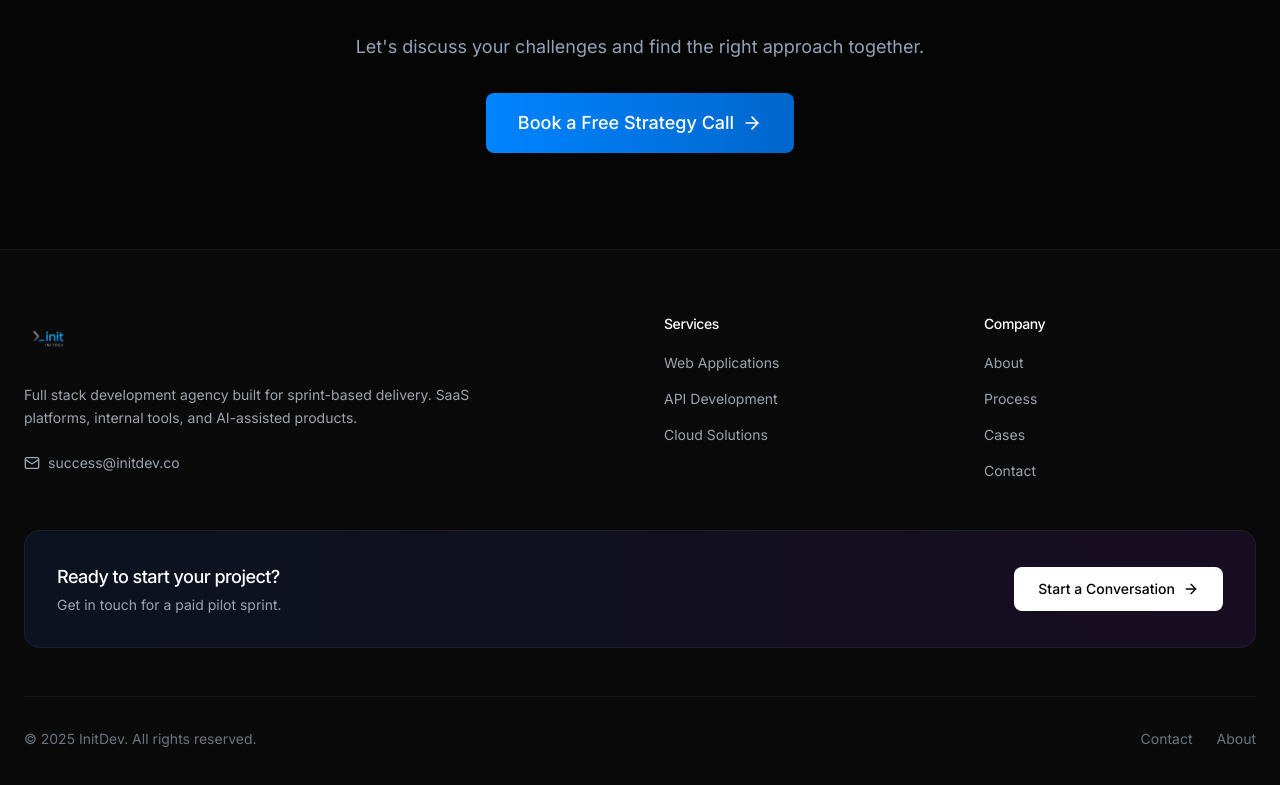
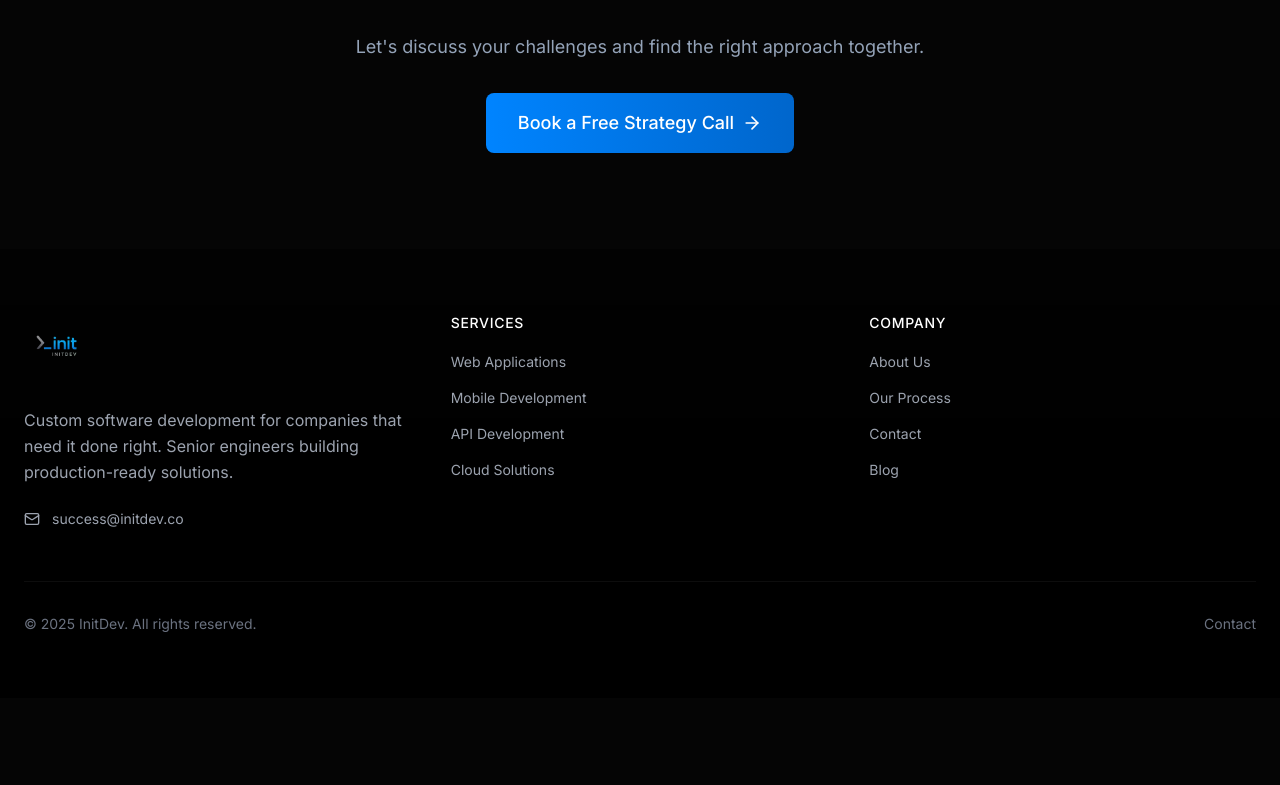
Before and after one commit to DevGanuga/initdev, a Next.js app: page /solutions in a window 1280 px wide. Shown: the part 2997-3782 px from the top of the page. After the commit the page ends 3695 px from the top, so only its background shows below. Built offline with nearby package versions, Linux system fonts and the light colour scheme.

Commit message:
Refactor Footer and CTASection components to enhance layout and content clarity; update footer links for improved navigation and accessibility; revise CTA messaging to focus on client needs and transparency in service offerings.

```diff
--- a/src/app/about/page.tsx
+++ b/src/app/about/page.tsx
@@ -284,6 +284,18 @@ export default function AboutPage() {
               whileInView={{ opacity: 1, y: 0 }}
               viewport={{ once: true }}
             >
+              <motion.div
+                className="inline-flex items-center gap-2 px-4 py-2 glass-subtle rounded-full mb-8"
+                initial={{ opacity: 0, scale: 0.9 }}
+                animate={{ opacity: 1, scale: 1 }}
+                transition={{ delay: 0.2 }}
+              >
+                <Rocket className="w-4 h-4 text-blue-400" />
+                <span className="text-sm text-gray-400 font-medium">
+                  Limited Availability for Q1 2025
+                </span>
+              </motion.div>
+
               <h2 className="text-4xl md:text-5xl lg:text-6xl font-light text-white mb-6">
                 Let&apos;s Build Something
                 {' '}<span className="block text-gradient-blue mt-2">Together</span>
--- a/src/app/solutions/page.tsx
+++ b/src/app/solutions/page.tsx
@@ -84,7 +84,7 @@ export default function SolutionsPage() {
               Built for Your Stage of Growth
             </h1>
             <p className="text-xl text-ash">
-              Whether you&apos;re launching your first product, optimizing sales, or scaling operations,
+              Whether you're launching your first product, optimizing sales, or scaling operations,
               we have the expertise to accelerate your business.
             </p>
           </motion.div>
--- a/src/components/layout/Footer.tsx
+++ b/src/components/layout/Footer.tsx
@@ -2,58 +2,64 @@
 
 import Link from 'next/link';
 import Image from 'next/image';
-import { Mail, ArrowRight } from 'lucide-react';
+import { Mail, ArrowUpRight } from 'lucide-react';
 
 const footerLinks = {
   Services: [
     { label: 'Web Applications', href: '/services' },
+    { label: 'Mobile Development', href: '/services' },
     { label: 'API Development', href: '/services' },
     { label: 'Cloud Solutions', href: '/services' },
   ],
   Company: [
-    { label: 'About', href: '/about' },
-    { label: 'Process', href: '/process' },
-    { label: 'Cases', href: '/cases' },
+    { label: 'About Us', href: '/about' },
+    { label: 'Our Process', href: '/process' },
     { label: 'Contact', href: '/contact' },
+    { label: 'Blog', href: '/blog' },
   ],
 };
 
 export function Footer() {
   return (
-    <footer className="bg-[#0a0a0a] border-t border-white/5">
-      <div className="max-w-7xl mx-auto px-6 py-16">
-        {/* Main footer content */}
-        <div className="grid grid-cols-1 md:grid-cols-2 lg:grid-cols-4 gap-12 mb-12">
+    <footer className="relative bg-black/50">
+      {/* Background gradient */}
+      <div className="absolute inset-0 bg-gradient-to-t from-black via-black/80 to-transparent" />
+
+      <div className="max-w-7xl mx-auto px-6 py-16 relative">
+        {/* Top section */}
+        <div className="grid grid-cols-1 lg:grid-cols-3 gap-12 mb-12">
           {/* Brand section */}
-          <div className="lg:col-span-2">
-            <Link href="/" className="inline-block mb-4">
+          <div className="lg:col-span-1">
+            <Link href="/" className="inline-block mb-6">
               <Image
                 src="/1966510796844172572-removebg-preview.png"
                 alt="InitDev"
-                width={160}
-                height={56}
-                className="h-12 w-auto"
+                width={200}
+                height={70}
+                className="h-16 w-auto"
               />
             </Link>
 
-            <p className="text-gray-400 mb-6 max-w-md text-sm leading-relaxed">
-              Full stack development agency built for sprint-based delivery.
-              SaaS platforms, internal tools, and AI-assisted products.
+            <p className="text-gray-400 mb-6 max-w-sm leading-relaxed">
+              Custom software development for companies that need it done right.
+              Senior engineers building production-ready solutions.
             </p>
 
+            {/* Contact info */}
             <a
               href="mailto:success@initdev.co"
-              className="inline-flex items-center gap-2 text-gray-400 hover:text-white transition-colors text-sm"
+              className="inline-flex items-center gap-3 text-gray-400 hover:text-white transition-colors group"
             >
               <Mail className="w-4 h-4" />
-              success@initdev.co
+              <span className="text-sm">success@initdev.co</span>
             </a>
           </div>
 
           {/* Links sections */}
+          <div className="lg:col-span-2 grid grid-cols-2 gap-8">
             {Object.entries(footerLinks).map(([category, links]) => (
               <div key={category}>
-              <h3 className="text-white font-medium mb-4 text-sm">
+                <h3 className="text-white font-medium mb-4 text-sm uppercase tracking-wider">
                   {category}
                 </h3>
                 <ul className="space-y-3">
@@ -61,31 +67,16 @@ export function Footer() {
                     <li key={link.label}>
                       <Link
                         href={link.href}
-                      className="text-gray-400 hover:text-white text-sm transition-colors"
+                        className="text-gray-400 hover:text-white text-sm transition-colors inline-flex items-center gap-1 group"
                       >
                         {link.label}
+                        <ArrowUpRight className="w-3 h-3 opacity-0 -translate-y-1 translate-x-1 group-hover:opacity-100 group-hover:translate-y-0 group-hover:translate-x-0 transition-all" />
                       </Link>
                     </li>
                   ))}
                 </ul>
               </div>
             ))}
-        </div>
-
-        {/* CTA Section */}
-        <div className="bg-gradient-to-r from-blue-600/10 to-purple-600/10 rounded-2xl p-8 mb-12 border border-white/5">
-          <div className="flex flex-col md:flex-row items-center justify-between gap-6">
-            <div>
-              <h3 className="text-white text-lg font-medium mb-1">Ready to start your project?</h3>
-              <p className="text-gray-400 text-sm">Get in touch for a paid pilot sprint.</p>
-            </div>
-            <Link
-              href="/contact"
-              className="inline-flex items-center gap-2 bg-white text-black px-6 py-3 rounded-lg font-medium text-sm hover:bg-gray-100 transition-colors group"
-            >
-              Start a Conversation
-              <ArrowRight className="w-4 h-4 group-hover:translate-x-1 transition-transform" />
-            </Link>
           </div>
         </div>
 
@@ -99,9 +90,6 @@ export function Footer() {
             <Link href="/contact" className="text-gray-500 hover:text-white text-sm transition-colors">
               Contact
             </Link>
-            <Link href="/about" className="text-gray-500 hover:text-white text-sm transition-colors">
-              About
-            </Link>
           </div>
         </div>
       </div>
--- a/src/components/sections/CTASection.tsx
+++ b/src/components/sections/CTASection.tsx
@@ -29,8 +29,8 @@ export function CTASection() {
             </h2>
 
             <p className="text-xl text-white/80 mb-8 max-w-2xl mx-auto">
-              Start with a paid pilot sprint. We integrate into your workflow,
-              deliver real output, and expand from there if it fits.
+              Tell us what you need. We&apos;ll tell you if we can build it,
+              how long it takes, and what it costs. No sales pitch.
             </p>
 
             {/* What to expect */}
--- a/src/components/sections/FAQSection.tsx
+++ b/src/components/sections/FAQSection.tsx
@@ -21,16 +21,16 @@ export function FAQSection() {
       answer: "Dedicated PM, backend and frontend engineers, QA, performance engineers, and cybersecurity professionals. A structured team that plugs into your workflow."
     },
     {
-      question: "How do you use AI?",
-      answer: "AI is embedded into how we deliver, not used as a marketing add-on. Organization-wide Cursor AI IDE with MCP tools scoped per project. Engineers work with consistent context across the codebase."
+      question: "What if I need ongoing support?",
+      answer: "We offer flexible monthly retainers for continuous development. But here's the thing - our code is so clean and documented, your team can take over anytime."
     },
     {
-      question: "What have you shipped?",
-      answer: "inflio.ai, drip.love, aiblueprintrt.com, navigator.leadingwith.ai, convoai.studio, dyia.io. All production systems with real users and ongoing delivery requirements."
+      question: "What technologies do you work with?",
+      answer: "Modern stack only. React, Next.js, Node, Python, Go, AWS, and more. We choose based on your needs, not our preferences. If it scales, we know it."
     },
     {
-      question: "How do we start?",
-      answer: "Paid pilot sprint. We integrate into your workflow, deliver real output, and expand from there if it fits. No lengthy discovery phases."
+      question: "How much does it cost?",
+      answer: "Projects start at $10k. We're not the cheapest, but we're the best value. You get senior expertise without enterprise overhead. Most clients save 60% vs traditional agencies."
     }
   ];
 
--- a/src/components/sections/WhyChooseUs.tsx
+++ b/src/components/sections/WhyChooseUs.tsx
@@ -30,8 +30,8 @@ export function WhyChooseUs() {
     },
     {
       icon: <Code2 className="w-8 h-8" />,
-      title: 'AI-Native',
-      description: 'Cursor AI IDE with MCP tools scoped per project. Consistent context, faster output.',
+      title: 'Clean Code',
+      description: 'Maintainable, documented, tested. Code your team can actually work with.',
       gradient: 'from-green-500 to-teal-500',
       color: '#00CED1'
     },
```
Lines whose indentation alone changed are shown as unchanged.
